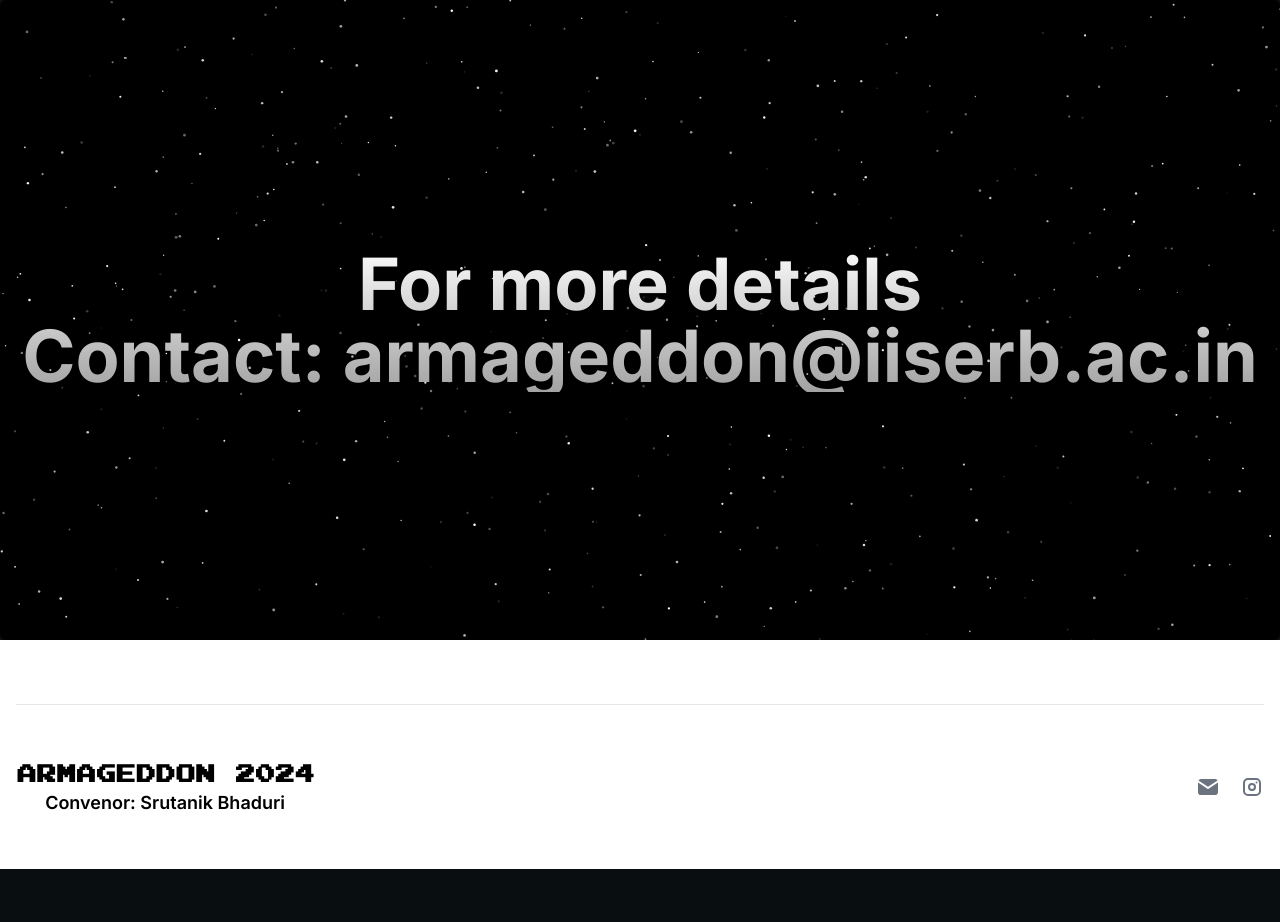
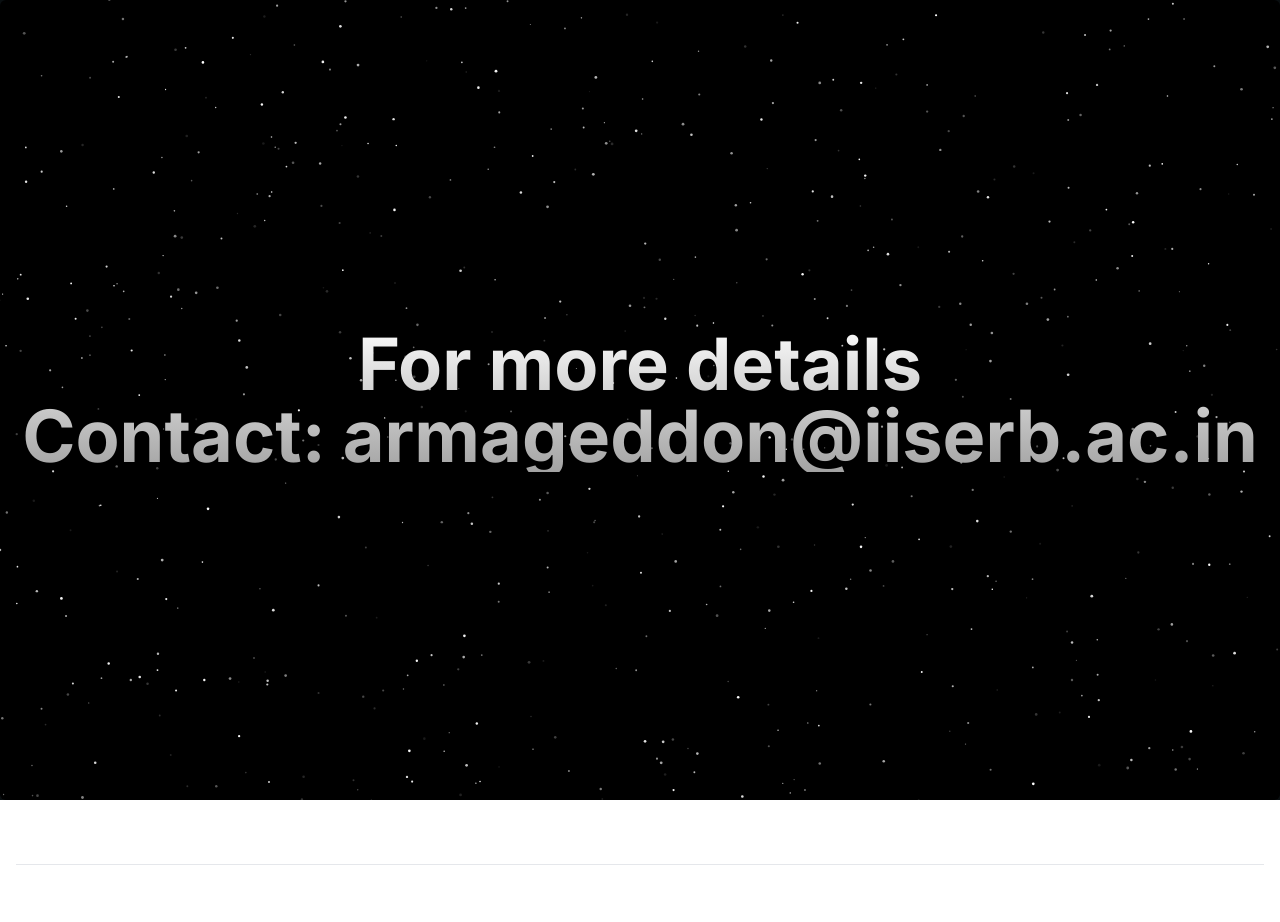
Before and after one commit to Ayushman-Saha/arma-next-24, a Next.js app: page /contact in a window 1280 px wide. Shown: the top 922 px of the page. Before the commit the page ends 869 px from the top, so only its background shows below. Built offline with nearby package versions, Linux system fonts and the light colour scheme.

Commit message:
ts particles fix

```diff
--- a/package.json
+++ b/package.json
@@ -17,7 +17,7 @@
     "@tsparticles/slim": "^3.3.0",
     "clsx": "^2.1.0",
     "framer-motion": "^11.0.8",
-    "next": "^14.2.0-canary.19",
+    "next": "^14.1.3",
     "react": "^18",
     "react-dom": "^18",
     "react-spring": "^9.7.3",
--- a/src/app/contact/page.tsx
+++ b/src/app/contact/page.tsx
@@ -4,7 +4,7 @@ import React from 'react'
 function Contact() {
   return (
     <>
-    <div className="h-[40rem] relative w-full bg-black flex flex-col items-center justify-center overflow-hidden rounded-md">
+    <div className="h-[50rem] relative w-full bg-black flex flex-col items-center justify-center overflow-hidden rounded-md">
       <div className="w-full absolute inset-0 h-screen">
         <SparklesCore
           id="tsparticlesfullpage"
--- a/src/components/about/Team.tsx
+++ b/src/components/about/Team.tsx
@@ -30,7 +30,7 @@ let members = [
 function Teams(){
     return(
     <>
-    <div className="h-full relative w-full bg-black flex flex-col items-center justify-center overflow-hidden rounded-md mt-[10rem]">
+    <div className="h-full  w-full bg-black flex flex-col items-center justify-center overflow-hidden rounded-md mt-[10rem]">
       <div className="w-full absolute inset-0 h-full">
         <SparklesCore
           id="tsparticlesfullpage"
--- a/src/components/footer/footer.tsx
+++ b/src/components/footer/footer.tsx
@@ -7,7 +7,7 @@ const JoystickFont = localFont({ src: '../landing/joystix monospace.otf' })
 function Footer() {
     return (
       <>
-<footer suppressHydrationWarning={true} className="bg-white dark:bg-black">
+<footer suppressHydrationWarning={true} className="bg-white dark:bg-black z-10">
     <div className="mx-auto w-full max-w-screen-xl p-4 py-6 lg:py-8">
         <div className="md:flex md:justify-between">
 
```
Also changed, not shown: src/app/team/page.jsx (added), 1 other file (tests, documents, lock files or other folders).
